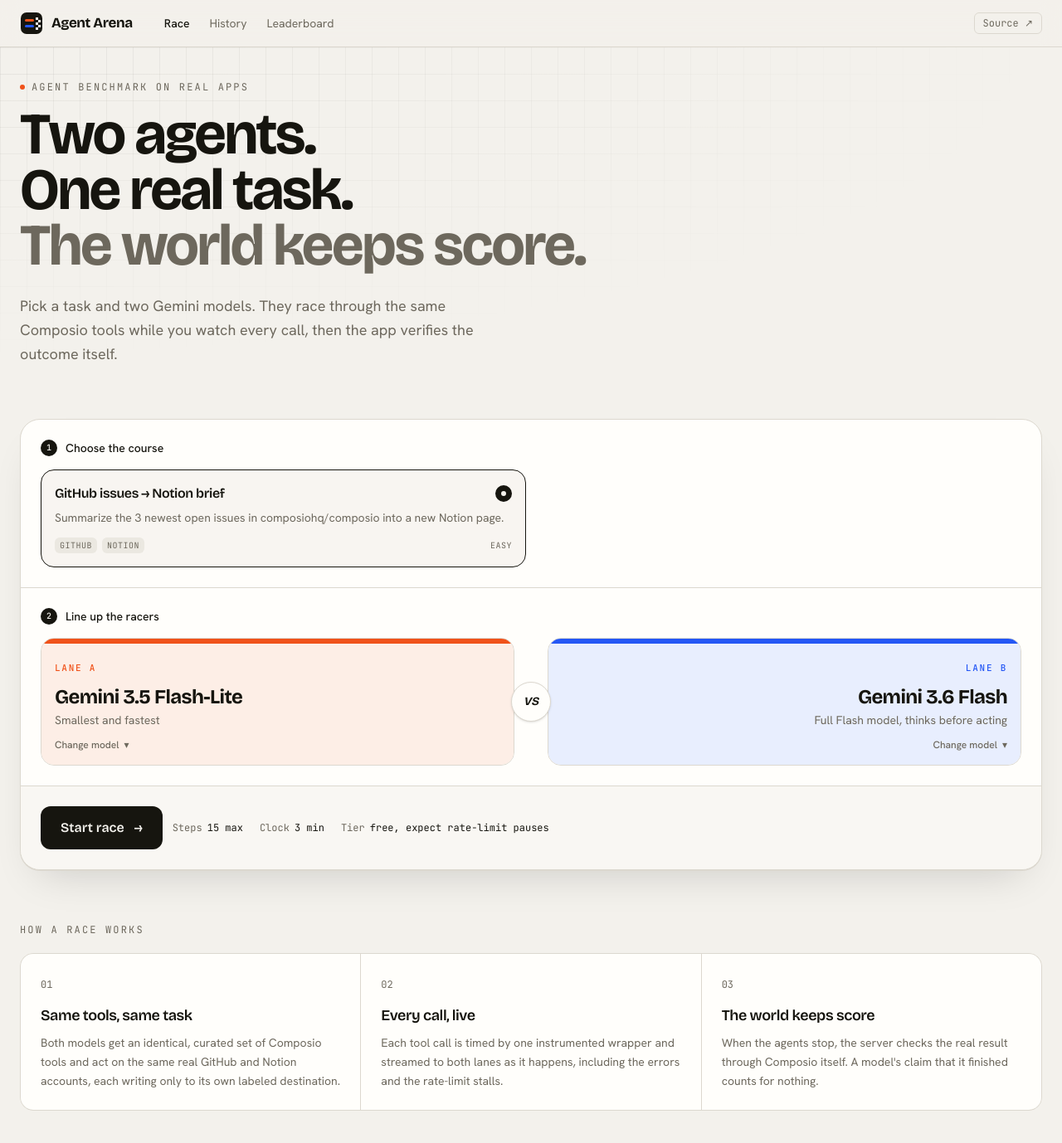
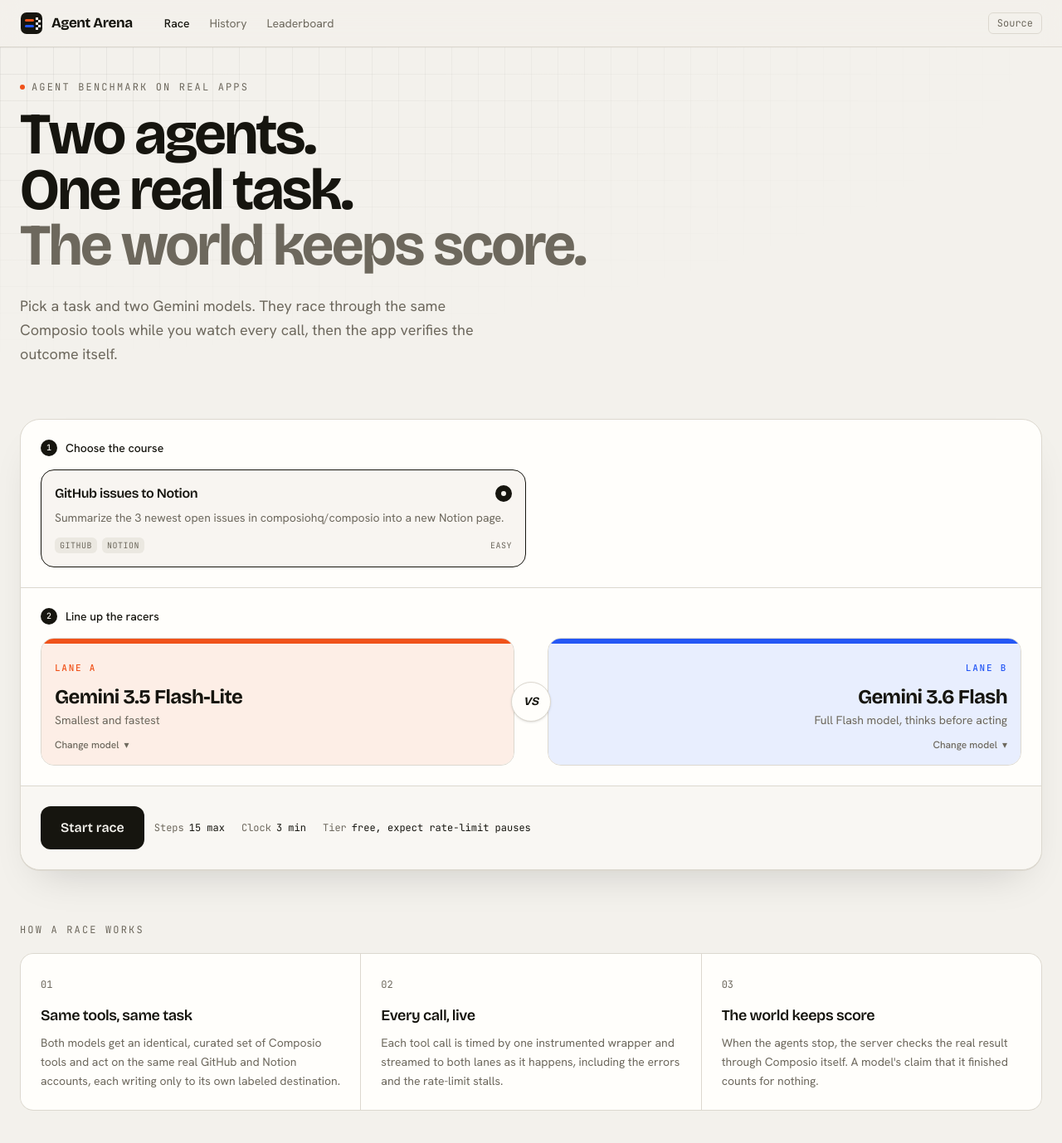
Before and after one commit to SmitPatel-31/Agent-Arena, a Next.js app: page / in a window 1280 px wide. Shown: the whole page at 83% size. Built offline with nearby package versions, Linux system fonts and the light colour scheme.

Commit message:
Remove arrow glyphs from UI copy

```diff
--- a/src/app/history/page.tsx
+++ b/src/app/history/page.tsx
@@ -75,7 +75,6 @@
         ) : (
           <span className="text-sm text-muted">No winner</span>
         )}
-        <span aria-hidden className="text-muted transition-transform group-hover:translate-x-0.5">→</span>
       </div>
     </Link>
   );
@@ -101,7 +100,7 @@
 function NewRaceLink() {
   return (
     <Link href="/" className="inline-flex rounded-xl bg-fg px-5 py-2.5 font-display font-semibold text-bg transition-opacity hover:opacity-90">
-      Start a race →
+      Start a race
     </Link>
   );
 }
--- a/src/app/layout.tsx
+++ b/src/app/layout.tsx
@@ -28,7 +28,7 @@
               href="https://github.com/SmitPatel-31/Agent-Arena"
               className="ml-auto hidden rounded-md border border-border px-2.5 py-1 font-mono text-xs text-muted transition-colors hover:border-fg hover:text-fg sm:block"
             >
-              Source ↗
+              Source
             </a>
           </nav>
         </header>
--- a/src/app/leaderboard/page.tsx
+++ b/src/app/leaderboard/page.tsx
@@ -27,7 +27,7 @@
           body="Standings appear once a race has been run and verified."
           action={
             <Link href="/" className="inline-flex rounded-xl bg-fg px-5 py-2.5 font-display font-semibold text-bg hover:opacity-90">
-              Start a race →
+              Start a race
             </Link>
           }
         />
--- a/src/components/new-race-form.tsx
+++ b/src/components/new-race-form.tsx
@@ -115,7 +115,7 @@
           type="button"
           onClick={start}
           disabled={submitting || !taskId}
-          className="group inline-flex items-center justify-center gap-3 rounded-xl bg-fg px-6 py-3.5 font-display text-base font-semibold text-bg transition-all hover:gap-4 active:scale-[0.98] disabled:cursor-not-allowed disabled:opacity-60"
+          className="group inline-flex items-center justify-center gap-3 rounded-xl bg-fg px-6 py-3.5 font-display text-base font-semibold text-bg transition-all hover:opacity-90 active:scale-[0.98] disabled:cursor-not-allowed disabled:opacity-60"
         >
           {submitting ? (
             <>
@@ -123,7 +123,7 @@
             </>
           ) : (
             <>
-              Start race <span aria-hidden className="transition-transform group-hover:translate-x-0.5">→</span>
+              Start race
             </>
           )}
         </button>
@@ -139,7 +139,7 @@
           {error.message}{' '}
           {error.raceId && (
             <Link href={`/race/${error.raceId}`} className="font-semibold underline underline-offset-2">
-              Watch it live →
+              Watch it live
             </Link>
           )}
         </div>
--- a/src/components/race/race-view.tsx
+++ b/src/components/race/race-view.tsx
@@ -32,7 +32,7 @@
       <div className="flex flex-wrap items-end gap-x-4 gap-y-2">
         <div className="min-w-0">
           <Link href="/history" className="font-mono text-[10px] uppercase tracking-[0.18em] text-muted hover:text-fg">
-            ← All races
+            All races
           </Link>
           <h1 className="mt-1 flex flex-wrap items-baseline gap-x-3 font-display text-2xl font-bold tracking-tight">
             Run #{race.seq}
--- a/src/tasks/github-to-notion.ts
+++ b/src/tasks/github-to-notion.ts
@@ -34,7 +34,7 @@
 
 export const githubToNotion: TaskDefinition = {
   id: 'github-to-notion',
-  title: 'GitHub issues → Notion brief',
+  title: 'GitHub issues to Notion',
   summary: `Summarize the 3 newest open issues in ${GITHUB_OWNER}/${GITHUB_REPO} into a new Notion page.`,
   difficulty: 'easy',
   toolkits: ['github', 'notion'],
```
Also changed, not shown: 1 other file (tests, documents, lock files or other folders).
